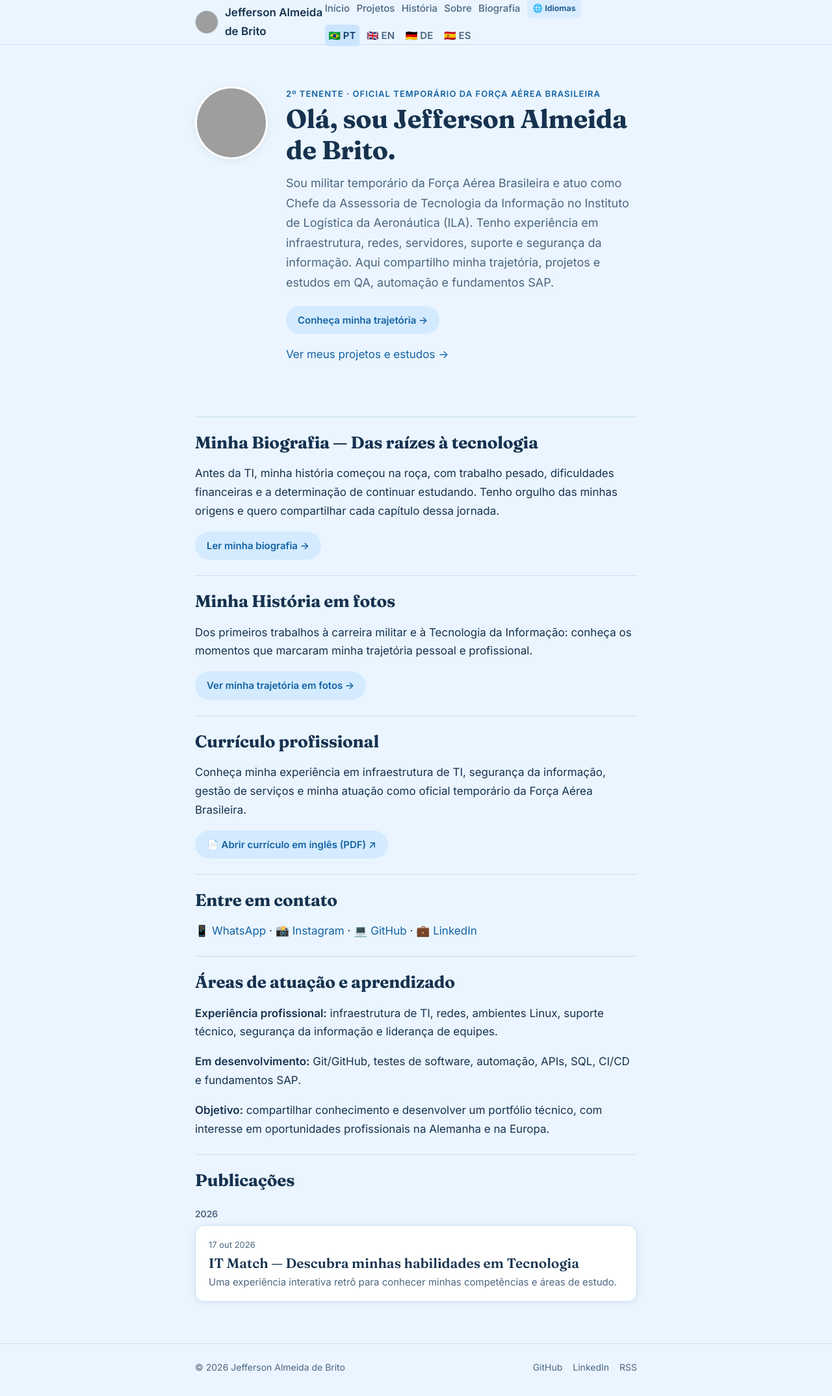
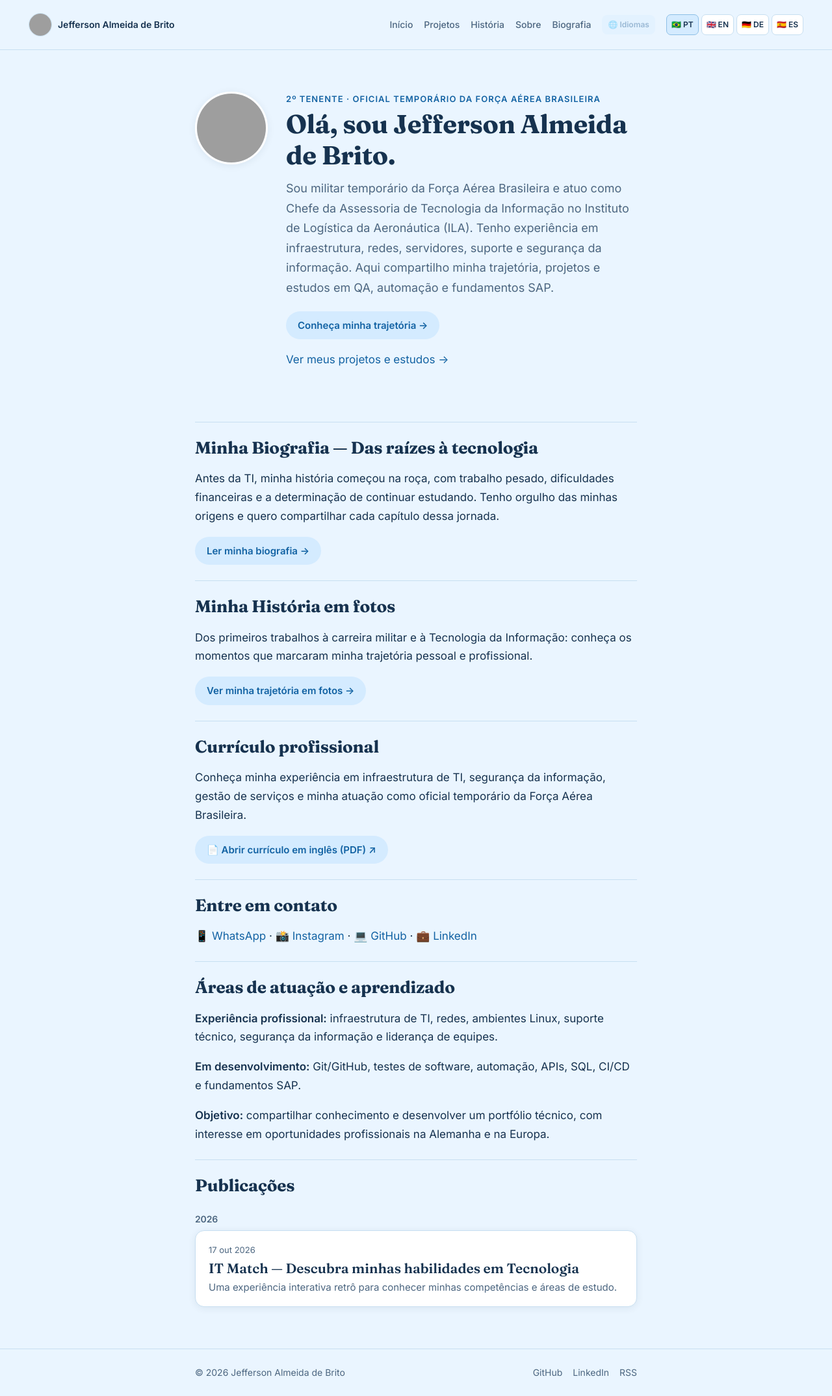
Before and after one commit to jeffersondk3/jeffersondk3.github.io, a Jekyll site: the page built from index.html, in a window 1280 px wide. Shown: the whole page at 65% size. Built offline with Jekyll 4.4.1, drawn with Linux system fonts in a browser that asks for light colours; grey boxes are pictures that could not be loaded.

Commit message:
Corrige layout do cabeçalho e organiza bandeiras e menu responsivo

```diff
--- a/assets/css/style.css
+++ b/assets/css/style.css
@@ -185,3 +185,39 @@ h1, h2, h3 {
 @keyframes language-glow { 0%,100% { opacity: 1; } 50% { opacity: .35; } }
 @media (prefers-reduced-motion: reduce) { .language-hint { animation: none; } }
 @media (max-width: 720px) { .language-hint { font-size: .7rem; } .language-switch { gap: .1rem; } }
+
+
+/* Cabeçalho multilíngue compacto e responsivo */
+.site-header .wrap.header-inner {
+  max-width: 1240px;
+  width: 100%;
+  min-height: 76px;
+  height: auto;
+  padding: 12px 24px;
+  display: flex;
+  align-items: center;
+  justify-content: space-between;
+  gap: 20px;
+}
+.site-header .brand { flex: 0 0 auto; min-width: 0; gap: 9px; }
+.site-header .brand span { display: block; font-size: 14px; max-width: 185px; line-height: 1.25; }
+.site-header .brand-avatar { flex: 0 0 36px; }
+.site-header .nav { flex: 1 1 auto; display: flex; justify-content: flex-end; align-items: center; flex-wrap: wrap; gap: 10px 17px; }
+.site-header .nav > a { white-space: nowrap; font-size: 14px; }
+.site-header .language-hint { flex: 0 0 auto; white-space: nowrap; padding: 5px 9px; font-size: 12px; animation: language-glow 3s ease-in-out infinite; }
+.site-header .language-switch { flex: 0 0 auto; display: inline-flex; align-items: center; gap: 4px; white-space: nowrap; }
+.site-header .language-switch a { display: inline-flex; align-items: center; justify-content: center; gap: 3px; font-size: 12px; font-weight: 700; padding: 5px 7px; border: 1px solid var(--line); border-radius: 7px; background: #fff; color: var(--text); }
+.site-header .language-switch a[aria-current="page"] { background: #d4ebff; border-color: #8dbfe6; }
+.site-header .language-switch a:hover { background: #e3f2ff; }
+@media (max-width: 1000px) {
+  .site-header .wrap.header-inner { flex-wrap: wrap; justify-content: center; gap: 10px; padding: 12px 16px; }
+  .site-header .nav { justify-content: center; flex: 1 1 100%; gap: 8px 13px; }
+  .site-header .brand span { max-width: none; }
+}
+@media (max-width: 600px) {
+  .site-header .brand span { display: block; font-size: 13px; }
+  .site-header .nav > a { font-size: 13px; }
+  .site-header .language-hint { font-size: 11px; }
+  .site-header .language-switch a { padding: 5px 6px; font-size: 11px; }
+}
+@media (prefers-reduced-motion: reduce) { .site-header .language-hint { animation: none; } }
```
